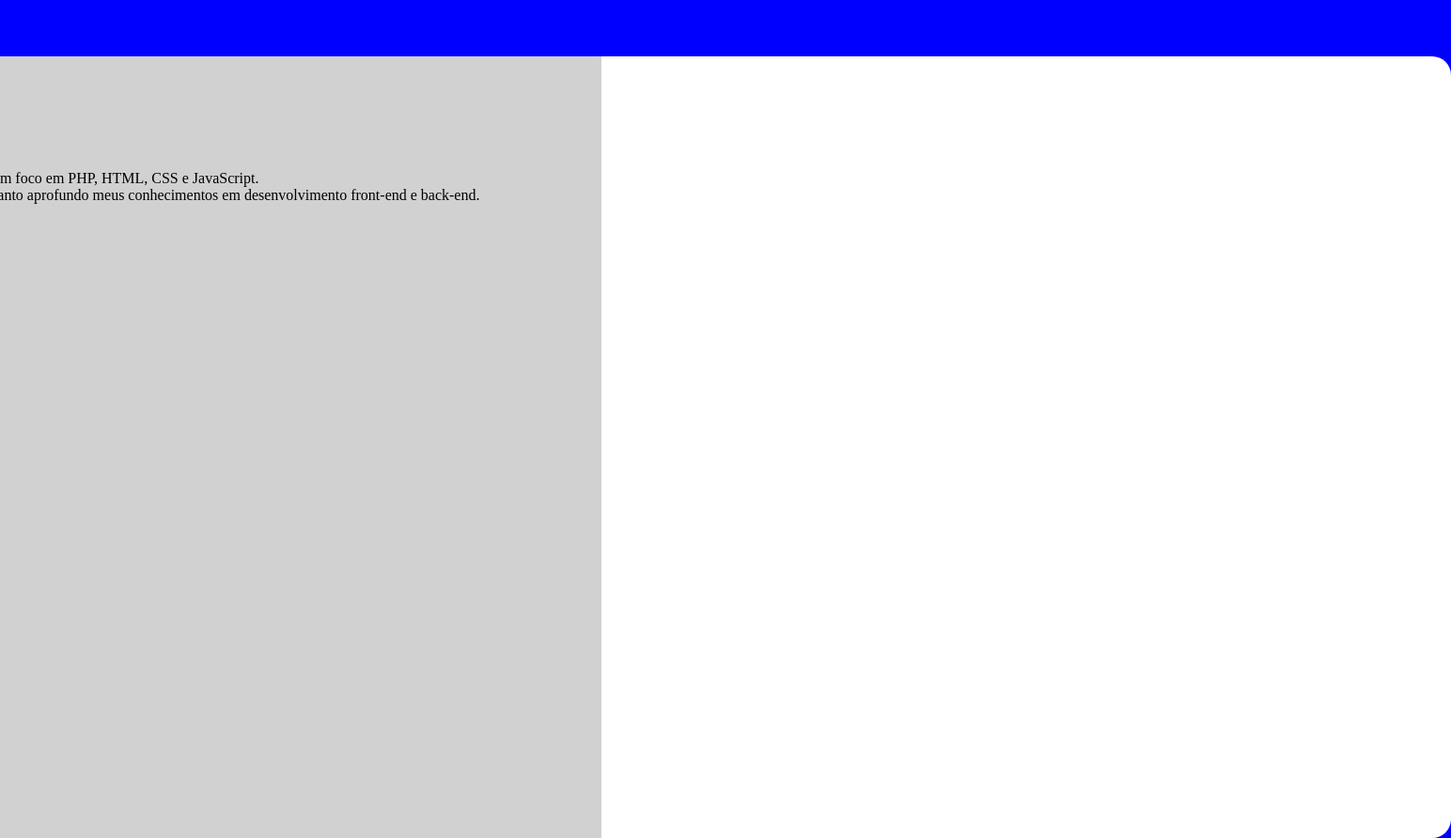
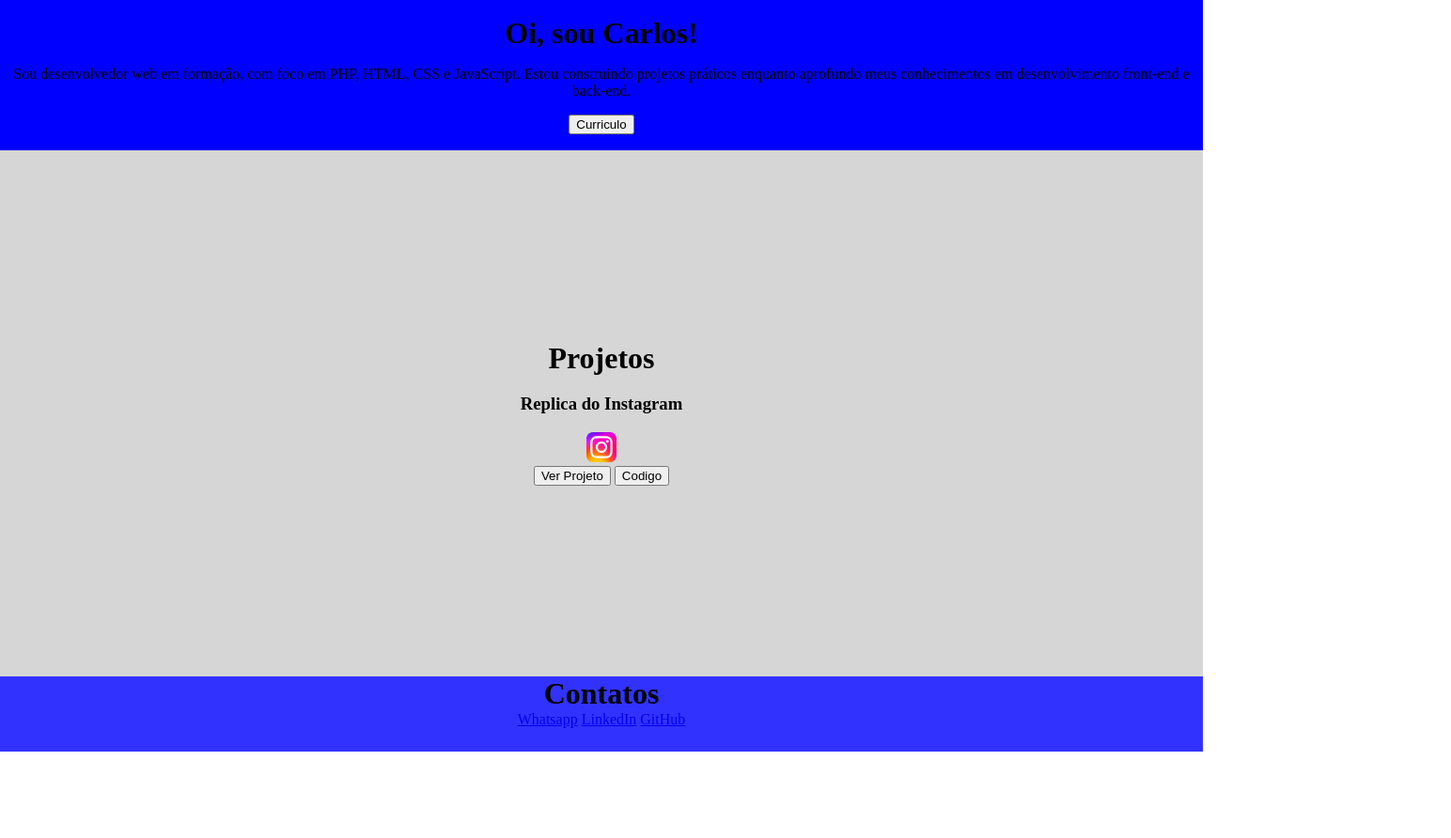
Before and after one commit to Carlos-xd146/Portifolio, a plain HTML site: page index.html in a window 1280 px wide. Shown: the whole page at 94% size, 1544 px wide, since content can reach past the window. After the commit the page ends 800 px from the top, so only its background shows below. Drawn offline with Linux system fonts and the light colour scheme.

Commit message:
Revert "mudança"
This reverts commit 2c22b2ba37805d177b1457374fe41c0a968e34ba.

```diff
--- a/css/style.css
+++ b/css/style.css
@@ -1,30 +1,43 @@
-body {
-    height: 100%;
+body{
+    height: 100vh;
+    margin: 0;
+    padding: 0;
+    background-color: white;
+}
+
+h1 {
+    margin: 0;
+    padding: 0;
+}
+
+.sobre {
+    margin: 0;
+    padding: 0;
+    height: 20%;
     width: 100%;
     background-color: blue;
+    justify-items: center;
+    align-content: center;
+    text-align: center;
+}
+
+.projetos {
+    background-color: rgb(214, 214, 214);
+    height: 70%;
+    width: 100%;
     margin: 0;
     padding: 0;
     justify-items: center;
+    align-content: center;
+    text-align: center;
+}
+
+
+.contatos {
+    height: 10%;
+    width: 100%;
+    background-color: rgb(50, 50, 255);
+    justify-items: center;
+    text-align: center;
 
 }
-
-.container {
-    background-color: white;
-    height: 52rem;
-    width: 113rem;
-    margin-top: 60px;
-    border-radius: 20px;
-    display: flex;
-
-}
-
-.container .esquerda {
-    height: 100%;
-    width: 50%;
-    background-color: rgb(209, 209, 209);
-}
-
-.container .direita{
-    height: 100%;
-    width: 50%;
-}
--- a/index.html
+++ b/index.html
@@ -9,22 +9,37 @@
 </head>
 
 <body>
-    <div class="container">
-        <div class="esquerda">
-            <div>
-                <h1>ola, Eu sou Carlos!</h1>
-                <h3>Desenvolvedor Web</h3>
-                <p>Sou desenvolvedor web em formação, com foco em PHP, HTML, CSS e JavaScript.
-                    <br>Estou construindo projetos práticos enquanto aprofundo meus conhecimentos em desenvolvimento
-                    front-end e back-end.
-                </p>
-                <a href="https://github.com/Carlos-xd146/Portifolio/raw/main/PDF-teste.pdf"
-                    target="_blank"><button>Currículo</button></a>
-            </div>
+
+    <div class="sobre">
+        <h1> Oi, sou Carlos! </h1>
+
+        <p>Sou desenvolvedor web em formação, com foco em PHP, HTML, CSS e JavaScript. Estou construindo projetos práticos enquanto aprofundo meus conhecimentos em desenvolvimento front-end e back-end.</p>
+
+        <a href="https://github.com/Carlos-xd146/Portifolio/raw/main/PDF-teste.pdf" target="_blank"><button>Curriculo</button></a>
+    </div>
+
+
+    <div class="projetos">
+
+
+        <div>
+            <h1>Projetos</h1>
+
+            <h3>Replica do Instagram</h3>
+            <img src="./img/insta.png" alt="imagemProjeto"><br>
+
+            <a href="https://carlos-xd146.github.io/Instagram/" target="_blank"><button>Ver Projeto</button></a>
+            <a href="https://github.com/Carlos-xd146/Instagram" target="_blank"><button>Codigo</button></a>
         </div>
-        <div class="direita">
+    </div>
 
-        </div>
 
+    <div class="contatos">
+        <h1>Contatos</h1>
+        <a href="#">Whatsapp</a>
+        <a href="https://www.linkedin.com/in/carlosedss/" target="_blank">LinkedIn</a>
+        <a href="https://github.com/Carlos-xd146" target="_blank">GitHub</a>
     </div>
 </body>
+
+</html>
```
